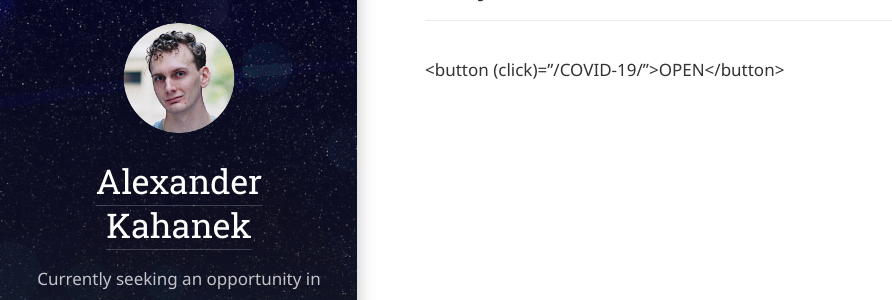
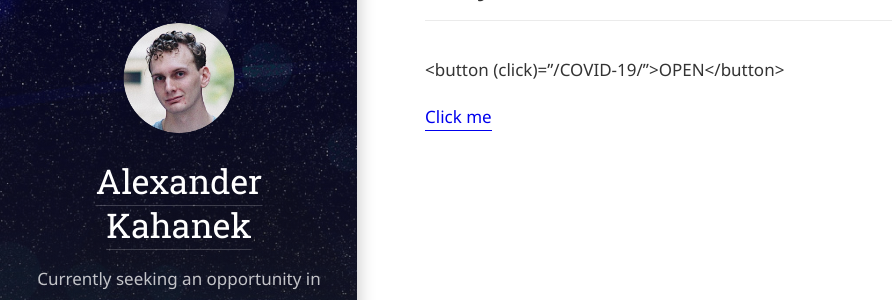
Before and after one commit to Alexander-Kahanek/Alexander-Kahanek.github.io, a Jekyll site: the page built from menu-p/index.md, in a window 1280 px wide. Shown: the part 143-443 px from the top of the page, without its empty margins (0-892 px from the left). Built offline with Jekyll 4.4.1, drawn with Linux system fonts in a browser that asks for light colours; some web fonts are replaced; our own code applies the rules of GitHub Pages for plain Markdown files.

Commit message:
Update index.md

```diff
--- a/menu-p/index.md
+++ b/menu-p/index.md
@@ -1,3 +1,5 @@
 # Projects
 
 <button (click)="/COVID-19/">OPEN</button>
+
+[Click me](COVID-19/index.html){: .btn}
```
